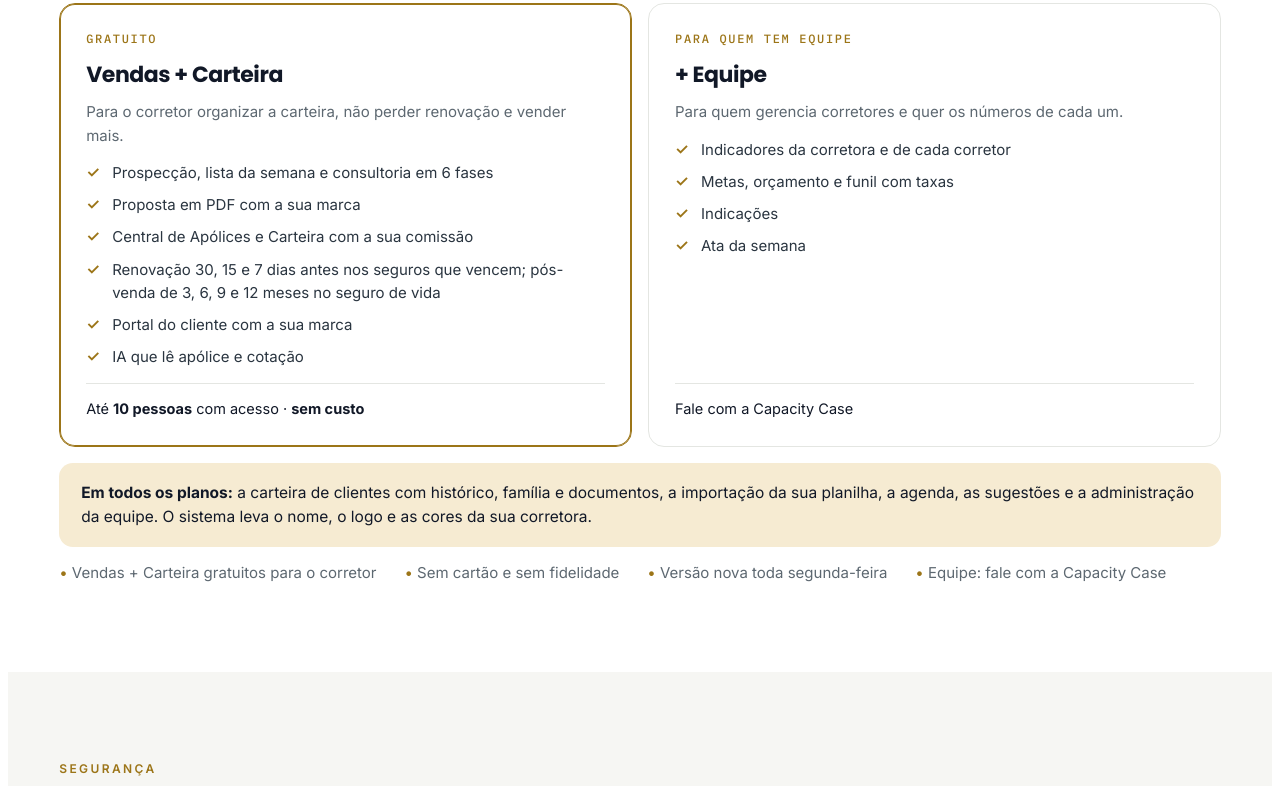
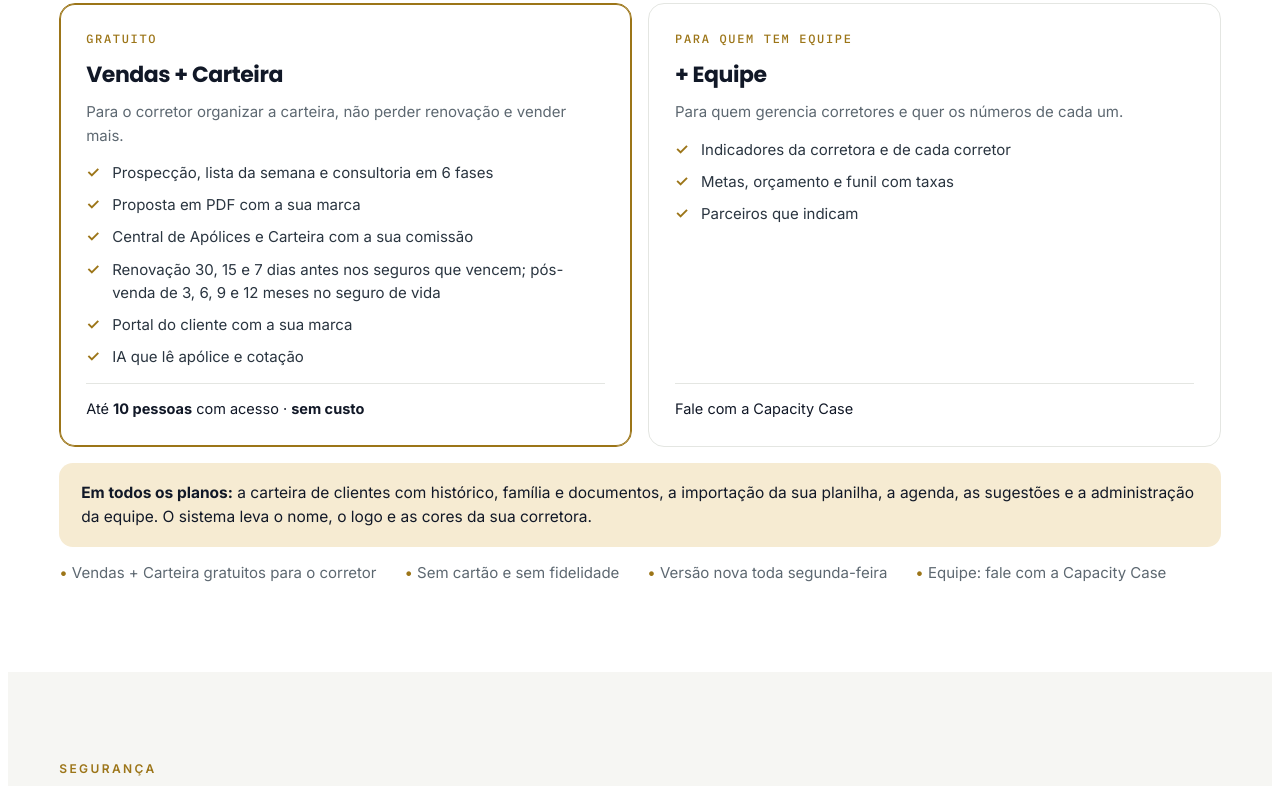
Before and after one commit to luizdeamo-sketch/crmalianca-site, a plain HTML site: page index.html in a window 1280 px wide. Shown: the part 1676-2462 px from the top of the page. Drawn offline with Linux system fonts and the light colour scheme.

Commit message:
Site: Equipe sem Ata, parceiros que indicam
Co-Authored-By: Claude Opus 5.5 <noreply@anthropic.com>

```diff
--- a/index.html
+++ b/index.html
@@ -341,7 +341,7 @@ footer .row a:hover { color: var(--gold-bright); }
         </div>
         <div class="plano">
           <span class="mod">Para quem tem equipe</span><h3>+ Equipe</h3><p class="para">Para quem gerencia corretores e quer os números de cada um.</p>
-          <ul><li>Indicadores da corretora e de cada corretor</li><li>Metas, orçamento e funil com taxas</li><li>Indicações</li><li>Ata da semana</li></ul>
+          <ul><li>Indicadores da corretora e de cada corretor</li><li>Metas, orçamento e funil com taxas</li><li>Parceiros que indicam</li></ul>
           <p class="pessoas">Fale com a Capacity Case</p>
         </div>
       </div>
```
